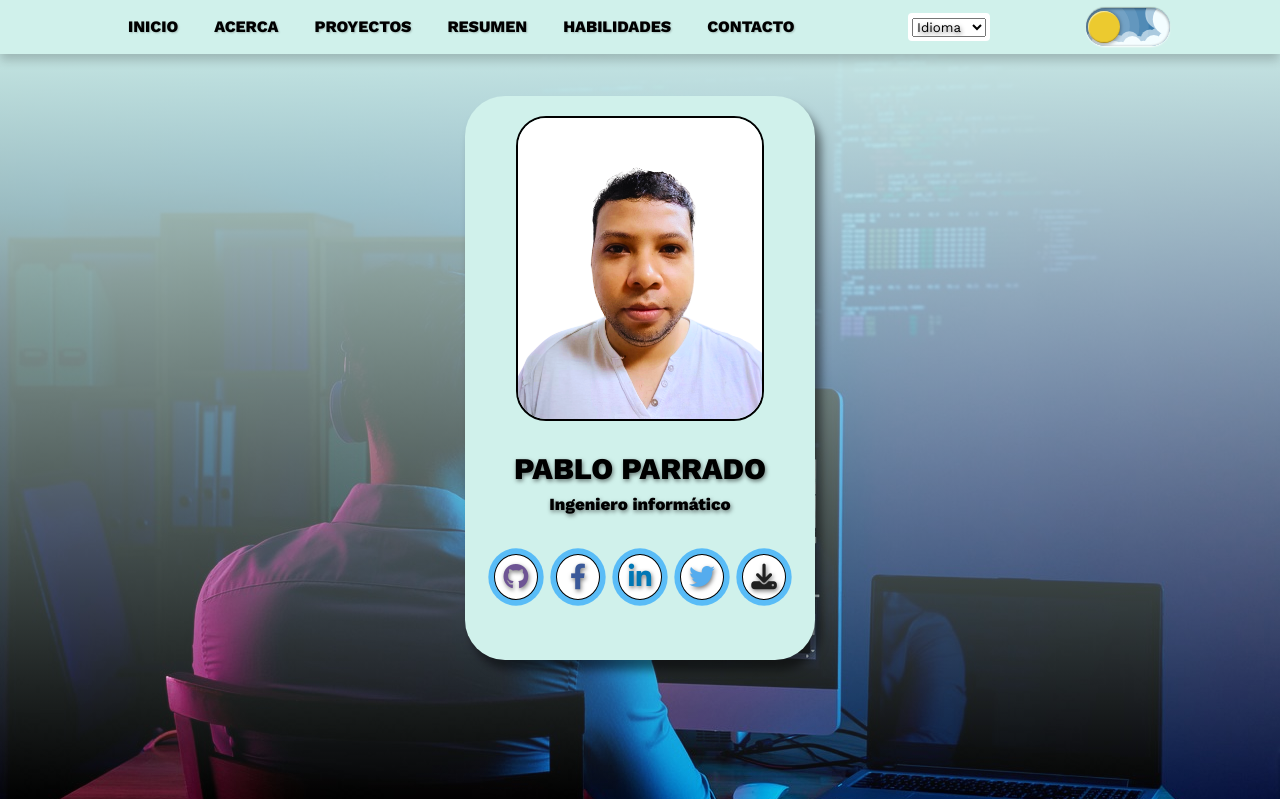
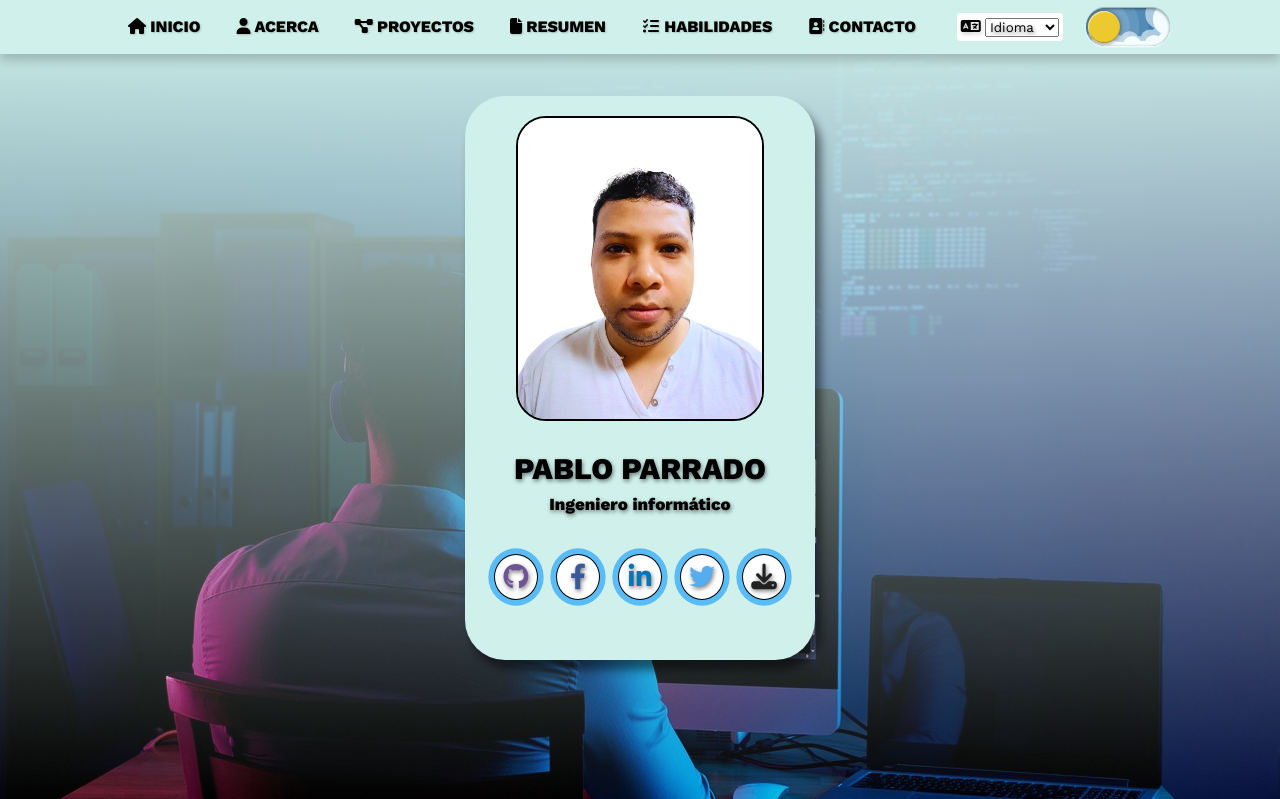
Before and after one commit to GNUNIXLOOTER/pageaboutme, a PHP site: page / in a window 1280 px wide. Shown: the top 799 px of the page. Run offline with PHP 8.4, Linux system fonts and the light colour scheme; some libraries are stand-ins or nearby versions.

Commit message:
se actualiza el codigo para mas funcionalidades

```diff
--- a/css/styles.css
+++ b/css/styles.css
@@ -1739,7 +1739,7 @@ footer .ir-arriba {
 }
 
 .popup .close {
-  color: #aaa;
+  color: #ff0000;
   float: right;
   font-size: 20px;
   font-weight: bold;
--- a/index.html
+++ b/index.html
@@ -48,13 +48,13 @@
                 <nav id="nav">
                     <ul>
                         <li><a class="btn2" href="https://gnunixlooter.github.io/pageaboutme/"
-                             onclick="seleccionar()">INICIO</a>
+                             onclick="seleccionar()"><i class="fa fa-home" aria-hidden="true"></i> INICIO</a>
                         </li>
-                        <li><a class="btn2" href="#sobremi" onclick="seleccionar()">ACERCA</a></li>
-                        <li><a class="btn2" href="#portfolio" onclick="seleccionar()">PROYECTOS</a></li>
-                        <li><a class="btn2" href="#curriculum" onclick="seleccionar()">RESUMEN</a></li>
-                        <li><a class="btn2" href="#skills" onclick="seleccionar()">HABILIDADES</a></li>
-                        <li><a class="btn2" href="#contacto" onclick="seleccionar()">CONTACTO</a></li>
+                        <li><a class="btn2" href="#sobremi" onclick="seleccionar()"><i class="fa fa-user" aria-hidden="true"></i> ACERCA</a></li>
+                        <li><a class="btn2" href="#portfolio" onclick="seleccionar()"><i class="fas fa-project-diagram"></i> PROYECTOS</a></li>
+                        <li><a class="btn2" href="#curriculum" onclick="seleccionar()"><i class="fa fa-file" aria-hidden="true"></i> RESUMEN</a></li>
+                        <li><a class="btn2" href="#skills" onclick="seleccionar()"><i class="fa fa-tasks" aria-hidden="true"></i> HABILIDADES</a></li>
+                        <li><a class="btn2" href="#contacto" onclick="seleccionar()"><i class="fa fa-address-book" aria-hidden="true"></i> CONTACTO</a></li>
                     </ul>
                 </nav>
 
@@ -63,6 +63,7 @@
                         <span class="close" onclick="closeMessage()"><i class="fa fa-bell"></i></span>
                         <p id="messageContent"></p>
                     </div>
+                    <i class="fa-solid fa-language"></i>
                     <select class="btn click-select" onchange="changeLang(this.value)">
                         <option selected disabled>
                             Idioma
```
